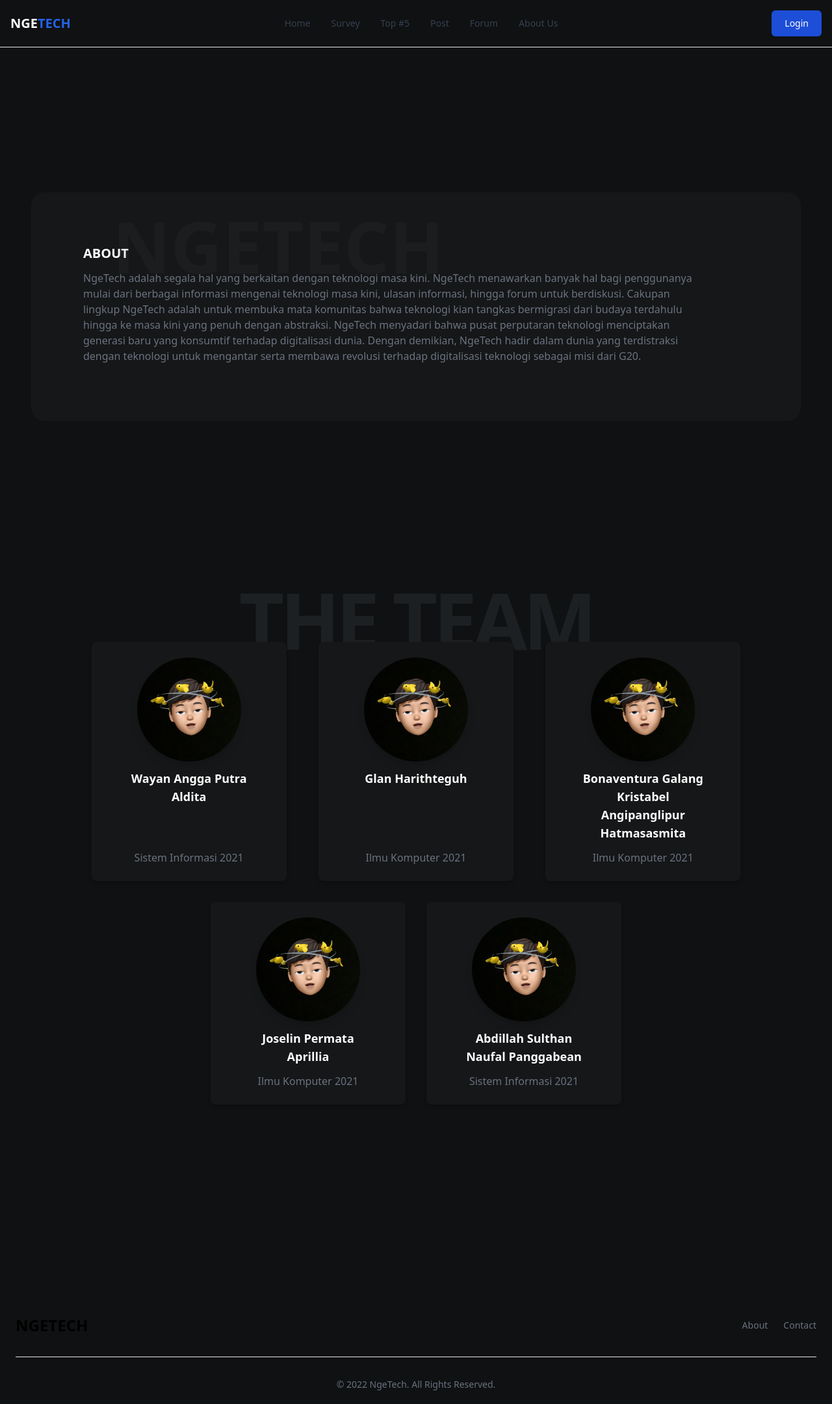
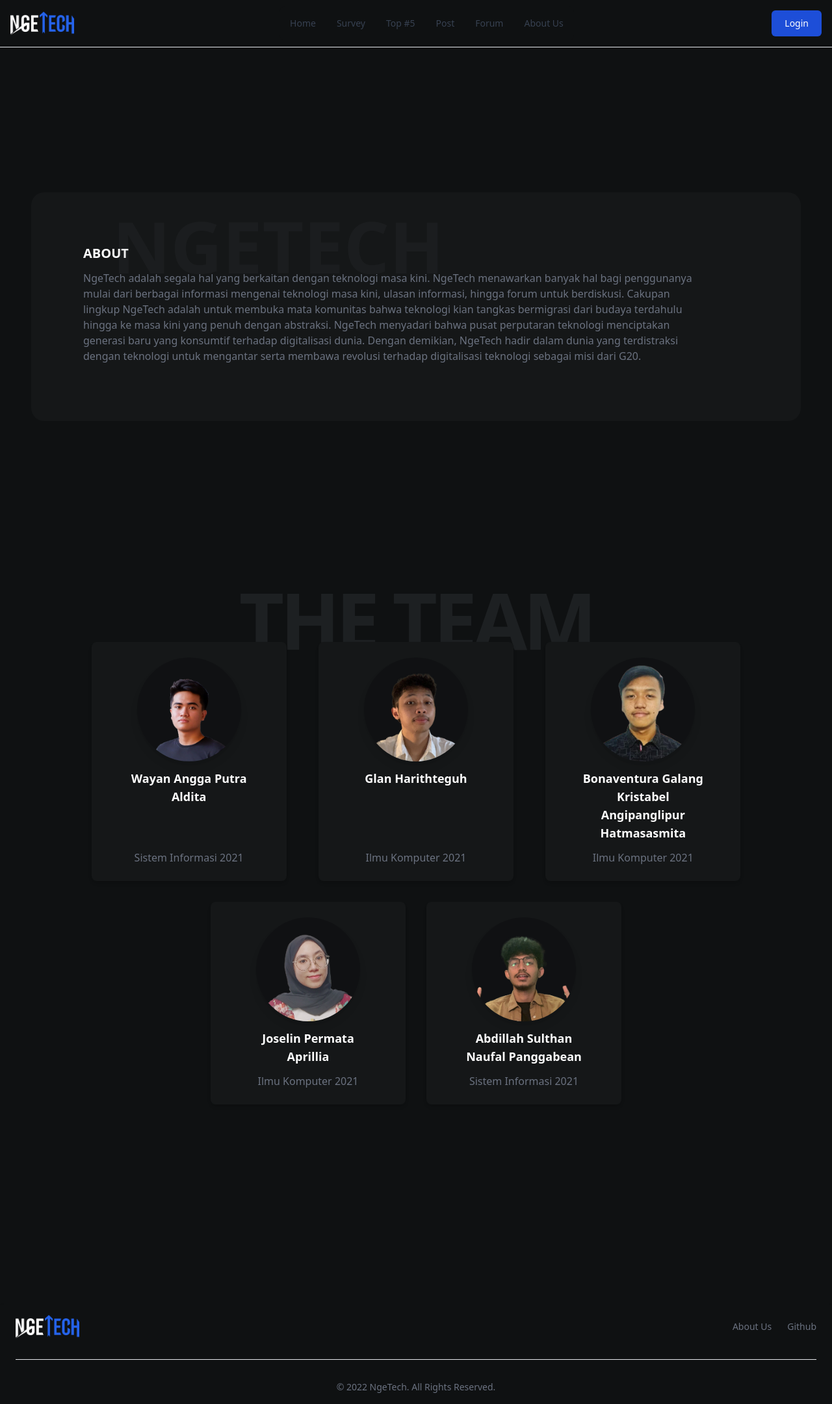
Before and after one commit to ngetech/ngetech, a Django app: page /about-us/ in a window 1280 px wide. Shown: the whole page at 65% size. Before the commit the page ends 2140 px from the top, so only its background shows below. Run offline with Django 4.2, Linux system fonts and the light colour scheme; some libraries are stand-ins or nearby versions.

Commit message:
refacor: add logos & team images

```diff
--- a/about_us/templates/about_us_index.html
+++ b/about_us/templates/about_us_index.html
@@ -48,7 +48,7 @@
                     <div
                         class="flex flex-col items-center py-6 px-8 sm:max-w-md md:max-w-lg lg:max-w-[300px] w-full h-full bg-charcoal-800 rounded-lg shadow-md transform transition duration-500 hover:scale-110">
                         <div class="flex flex-col justify-center items-center">
-                            <img class="mb-3 w-40 h-40 rounded-full shadow-lg" src="{% static 'images/random.jpg' %}"
+                            <img class="mb-3 w-40 h-40 rounded-full shadow-lg" src="{% static 'img/Angga.jpg' %}"
                                 alt="None" />
                             <h2 class="mb-3 mx-4 font-semibold text-lg text-center text-white">Wayan Angga Putra
                                 Aldita
@@ -63,7 +63,7 @@
                     <div
                         class="flex flex-col items-center py-6 px-8 sm:max-w-md md:max-w-lg lg:max-w-[300px] w-full h-full bg-charcoal-800 rounded-lg shadow-md transform transition duration-500 hover:scale-110">
                         <div class="flex flex-col justify-center items-center">
-                            <img class="mb-3 w-40 h-40 rounded-full shadow-lg" src="{% static 'images/random.jpg' %}"
+                            <img class="mb-3 w-40 h-40 rounded-full shadow-lg" src="{% static 'img/Glan.jpg' %}"
                                 alt="None" />
                             <h2 class="mb-3 mx-4 font-semibold text-lg text-center text-white">Glan Harithteguh
                             </h2>
@@ -77,7 +77,7 @@
                     <div
                         class="flex flex-col items-center py-6 px-8 sm:max-w-md md:max-w-lg lg:max-w-[300px] w-full h-full bg-charcoal-800 rounded-lg shadow-md transform transition duration-500 hover:scale-110">
                         <div class="flex flex-col justify-center items-center">
-                            <img class="mb-3 w-40 h-40 rounded-full shadow-lg" src="{% static 'images/random.jpg' %}"
+                            <img class="mb-3 w-40 h-40 rounded-full shadow-lg" src="{% static 'img/Bona.jpg' %}"
                                 alt="None" />
                             <h2 class="mb-3 mx-4 font-semibold text-lg text-center text-white">Bonaventura Galang
                                 Kristabel Angipanglipur Hatmasasmita
@@ -95,7 +95,7 @@
                             class="flex flex-col items-center py-6 px-8 sm:max-w-md md:max-w-lg lg:max-w-[300px] w-full h-full bg-charcoal-800 rounded-lg shadow-md transform transition duration-500 hover:scale-110">
                             <div class="flex flex-col justify-center items-center">
                                 <img class="mb-3 w-40 h-40 rounded-full shadow-lg"
-                                    src="{% static 'images/random.jpg' %}" alt="None" />
+                                    src="{% static 'img/Joselin.jpg' %}" alt="None" />
                                 <h2 class="mb-3 mx-4 font-semibold text-lg text-center text-white">Joselin Permata
                                     Aprillia
                                 </h2>
@@ -110,7 +110,7 @@
                             class="flex flex-col items-center py-6 px-8 sm:max-w-md md:max-w-lg lg:max-w-[300px] w-full h-full bg-charcoal-800 rounded-lg shadow-md transform transition duration-500 hover:scale-110">
                             <div class="flex flex-col justify-center items-center">
                                 <img class="mb-3 w-40 h-40 rounded-full shadow-lg"
-                                    src="{% static 'images/random.jpg' %}" alt="None" />
+                                    src="{% static 'img/Sulthan.jpg' %}" alt="None" />
                                 <h2 class="mb-3 mx-4 font-semibold text-lg text-center text-white">Abdillah Sulthan
                                     Naufal Panggabean
                                 </h2>
--- a/main/templates/base.html
+++ b/main/templates/base.html
@@ -1,7 +1,8 @@
-{% load static %}
+<!-- {% load static %} -->
 {% load tailwind_tags %}
 <!DOCTYPE html>
 <html lang="en">
+
 <head>
   <meta charset="UTF-8">
   <meta name="viewport" content="width=device-width, initial-scale=1.0">
@@ -9,9 +10,8 @@
   {% tailwind_css %}
   {% block meta %}
   {% endblock meta %}
+  <link rel="shortcut icon" href="{% static 'img/ngetech_web_icon.png' %}" type="x-icon">
 </head>
-
-
 
 <body class="bg-charcoal-900">
   {% include 'navbar.html' %}
--- a/main/templates/footer.html
+++ b/main/templates/footer.html
@@ -2,14 +2,16 @@
 <footer class="p-4 bg-charcoal-900 shadow md:px-6 md:py-">
     <div class="sm:flex sm:items-center sm:justify-between">
         <a href="{% url 'main:home' %}" class="flex items-center mb-4 sm:mb-0">
-            <span class="self-center text-2xl font-semibold whitespace-nowrap dark:text-white">NGETECH</span>
+            <!-- <span class="self-center text-2xl font-semibold whitespace-nowrap dark:text-white">NGETECH</span> -->
+            {% load static %}
+            <img src="{% static 'img/ngetech_logo.png' %}" class="mr-3 h-10 sm:h-9" alt="Ngetech logo">
         </a>
         <ul class="flex flex-wrap items-center mb-6 text-sm text-gray-500 sm:mb-0 dark:text-gray-400">
             <li>
-                <a href="{% url 'about-us:about-us' %}" class="mr-4 hover:underline md:mr-6 ">About</a>
+                <a href="{% url 'about-us:about-us' %}" class="mr-4 hover:underline md:mr-6 ">About Us</a>
             </li>
             <li>
-                <a href="#" class="hover:underline">Contact</a>
+                <a href="https://github.com/ngetech/ngetech" class="hover:underline">Github</a>
             </li>
         </ul>
     </div>
--- a/main/templates/navbar.html
+++ b/main/templates/navbar.html
@@ -2,7 +2,9 @@
     class="px-2 sm:px-4 py-2.5 bg-charcoal-900 fixed w-full z-20 top-0 left-0 border-b border-gray-200 dark:border-gray-600">
     <div class="container flex flex-wrap justify-between items-center mx-auto">
         <a href="/" class="flex items-center">
-            <h2 class="text-xl font-bold text-white">NGE<span class="text-blue-600">TECH</span></h2>
+            <!-- <h2 class="text-xl font-bold text-white">NGE<span class="text-blue-600">TECH</span></h2> -->
+            {% load static %}
+            <img src="{% static 'img/ngetech_logo.png' %}" class="mr-3 h-6 sm:h-9" alt="Ngetech logo">
         </a>
         <div class="flex md:order-2">
             {% if not user.is_authenticated %}
--- a/theme/static/css/dist/styles.css
+++ b/theme/static/css/dist/styles.css
@@ -1075,6 +1007,10 @@ select {
 
 .h-40 {
   height: 10rem;
+}
+
+.h-10 {
+  height: 2.5rem;
 }
 
 .h-screen {
@@ -1091,10 +1027,6 @@ select {
   height: auto;
 }
 
-.h-10 {
-  height: 2.5rem;
-}
-
 .h-6 {
   height: 1.5rem;
 }
@@ -2087,8 +1940,8 @@ select {
     display: flex;
   }
 
-  .sm\:hidden {
-    display: none;
+  .sm\:h-9 {
+    height: 2.25rem;
   }
 
   .sm\:max-w-md {
```
Also changed, not shown: other parts of theme/static/css/dist/styles.css (+0 -159 lines), about_us/static/images/random.jpg (deleted), about_us/static/img/Angga.jpg (added), about_us/static/img/Bona.jpg (added), about_us/static/img/Glan.jpg (added), about_us/static/img/Joselin.jpg (added), about_us/static/img/Sulthan.jpg (added), main/static/img/ngetech_logo.png (added), main/static/img/ngetech_web_icon.png (added). Lines whose indentation alone changed are shown as unchanged.
